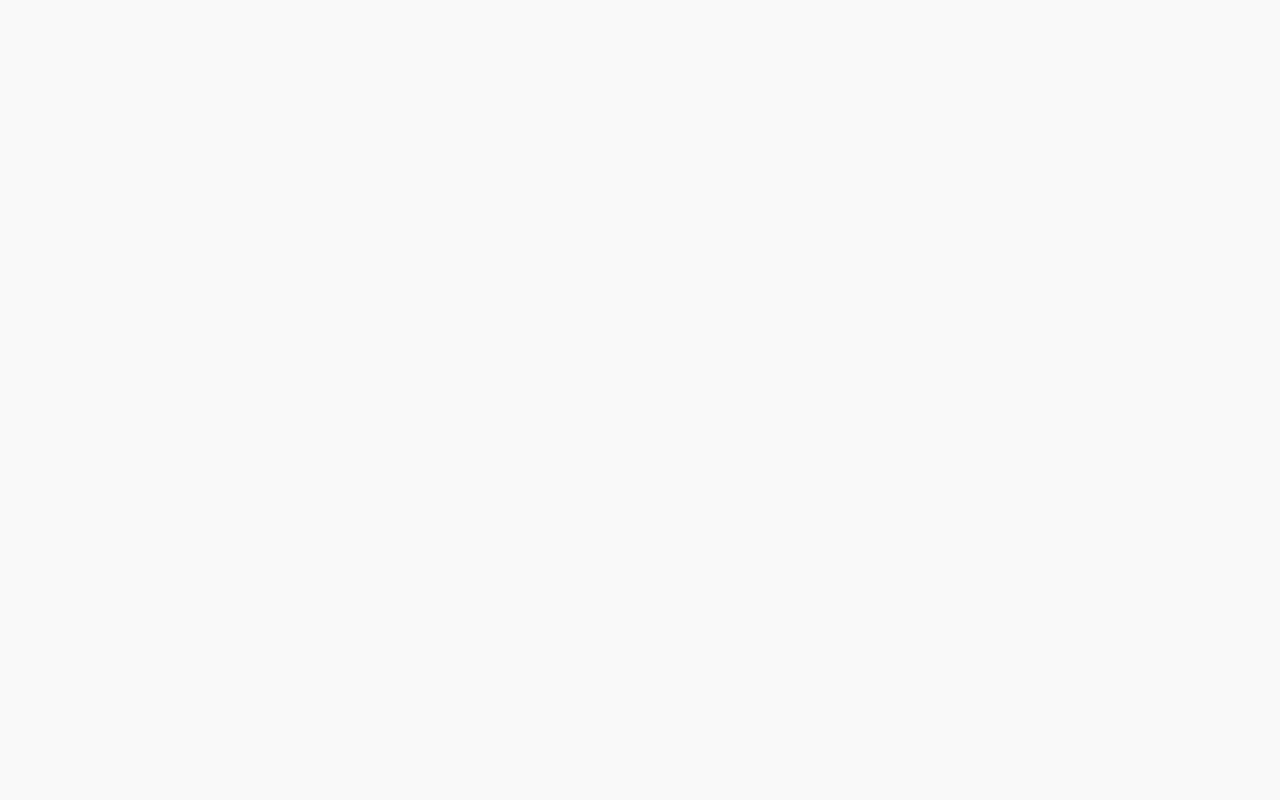
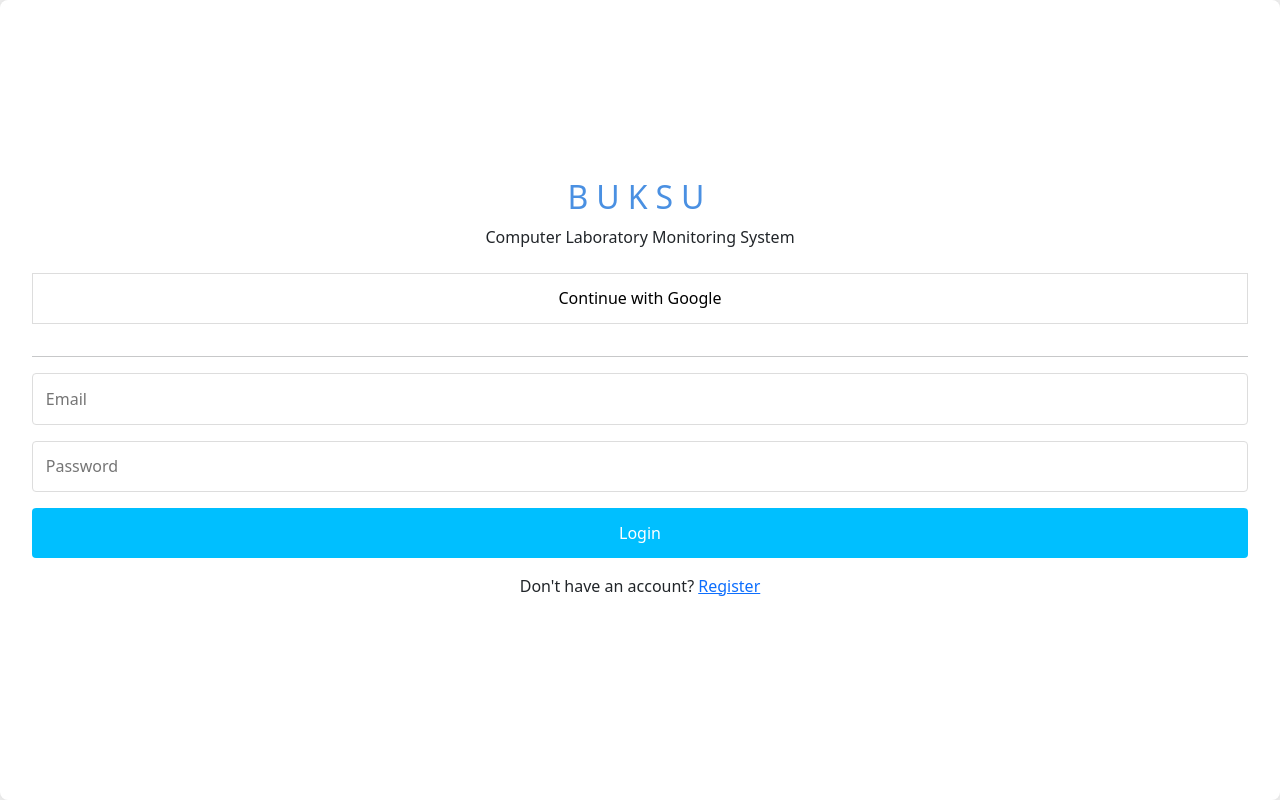
Before and after one commit to Mickiee37/20241_T172_COMPUTER_LABORATORY_MANAGEMENT_SYSTEM, a React (Vite) app in the folder Comlab-Monitoring/client/frontend/: page / in a window 1280 px wide. Before the commit this address had no page. Built offline with nearby package versions, Linux system fonts and the light colour scheme.

Commit message:
configure firebase

```diff
--- a/Comlab-Monitoring/client/frontend/src/Login.css
+++ b/Comlab-Monitoring/client/frontend/src/Login.css
@@ -1,3 +1,4 @@
+/* src/Login.css */
 .login-container {
     display: flex;
     width: 100%;
--- a/Comlab-Monitoring/client/frontend/src/Login.jsx
+++ b/Comlab-Monitoring/client/frontend/src/Login.jsx
@@ -1,21 +1,38 @@
-import React, { useState } from 'react';
-import { useNavigate } from 'react-router-dom'; // Import useNavigate
-import axios from 'axios'; // Import axios for making API calls
+import React, { useState } from "react";
+import { signInWithPopup } from "firebase/auth";
+import { auth, provider } from "./firebase";  // Import auth and provider from firebase.js
+import { useNavigate } from "react-router-dom"; // For navigation
+import axios from "axios";  // Import axios for making API calls
 import './Login.css';
 
 const Login = () => {
   const [email, setEmail] = useState('');
   const [password, setPassword] = useState('');
-  const navigate = useNavigate(); // Initialize navigate
+  const navigate = useNavigate();
   const [error, setError] = useState(''); // For storing error messages
 
+  // Google Sign-In Handler
+  const handleGoogleSignIn = async () => {
+    try {
+      const result = await signInWithPopup(auth, provider);
+      const user = result.user;
+      console.log("User Info: ", user);
+      navigate('/dashboard'); // Navigate to dashboard after successful login
+    } catch (error) {
+      console.error("Error during sign-in:", error.message);
+      setError(error.message); // Display error message if Google Sign-In fails
+    }
+  };
+
+  // Email/Password Login Handler
   const handleLogin = async (e) => {
-    e.preventDefault();
+    e.preventDefault(); // Prevent form submission
+
     console.log('Email:', email);
     console.log('Password:', password);
 
     try {
-      // Send a POST request to your backend to check if the user exists
+      // Send a POST request to check if the user exists in your backend
       const response = await axios.post('http://localhost:8000/api/users/check-user', { email, password });
 
       if (response.status === 200) {
@@ -23,7 +40,7 @@ const Login = () => {
         navigate('/dashboard');
       }
     } catch (err) {
-      setError(err.response?.data?.message || 'Login failed');
+      setError(err.response?.data?.message || 'Login failed'); // Show error if login fails
       console.error('Login error:', err);
     }
   };
@@ -33,6 +50,13 @@ const Login = () => {
       <div className="login-form">
         <h1>BUKSU</h1>
         <p>Computer Laboratory Monitoring System</p>
+
+        {/* Google Sign-In Button */}
+        <button onClick={handleGoogleSignIn} className="google-login">Continue with Google</button>
+
+        <hr />
+
+        {/* Email/Password Login Form */}
         <form onSubmit={handleLogin}>
           <input
             type="email"
--- a/Comlab-Monitoring/client/frontend/src/firebase.js
+++ b/Comlab-Monitoring/client/frontend/src/firebase.js
@@ -1,6 +1,6 @@
 // src/firebase.js
 import { initializeApp } from "firebase/app";
-import { getAuth, GoogleAuthProvider } from "firebase/auth";
+import { getAuth, GoogleAuthProvider, signInWithPopup } from "firebase/auth"; // Import signInWithPopup
 
 const firebaseConfig = {
   apiKey: "AIzaSyAJ8SfySD9Tcl2U97bD8jkaBahurH1PYu4",
@@ -17,4 +17,5 @@ const app = initializeApp(firebaseConfig);
 const auth = getAuth(app);
 const provider = new GoogleAuthProvider();
 
-export { auth, provider };
+// Export everything needed for login
+export { auth, provider, signInWithPopup };
--- a/Comlab-Monitoring/client/frontend/src/main.jsx
+++ b/Comlab-Monitoring/client/frontend/src/main.jsx
@@ -3,16 +3,17 @@ import { createRoot } from 'react-dom/client';
 import { BrowserRouter as Router, Routes, Route } from 'react-router-dom';
 
 import "bootstrap/dist/css/bootstrap.min.css";
+import Login from './Login.jsx';
+import Register from './Register';
+import Dashboard from './Dashboard.jsx';
 import App from './App.jsx';
-import Login from './Login.jsx';
-import Dashboard from './Dashboard.jsx';
-import Register from './Register';
 
 createRoot(document.getElementById('root')).render(
   <StrictMode>
     <Router>
       <Routes>
-        <Route path="/Login" element={<Login />} />
+        <Route path="/" element={<Login />} />
+        <Route path="/login" element={<Login/>} />
         <Route path="/register" element={<Register />} />
         <Route path="/dashboard" element={<Dashboard />} />
         <Route path="/app" element={<App />} />
```
Also changed, not shown: 2 other files (tests, documents, lock files or other folders). Lines whose indentation alone changed are shown as unchanged.
